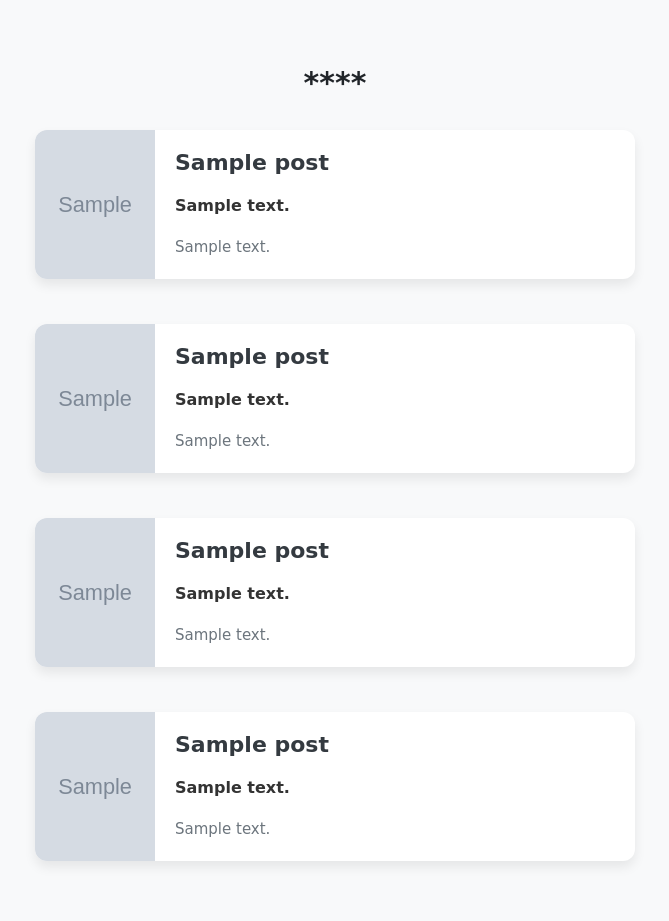
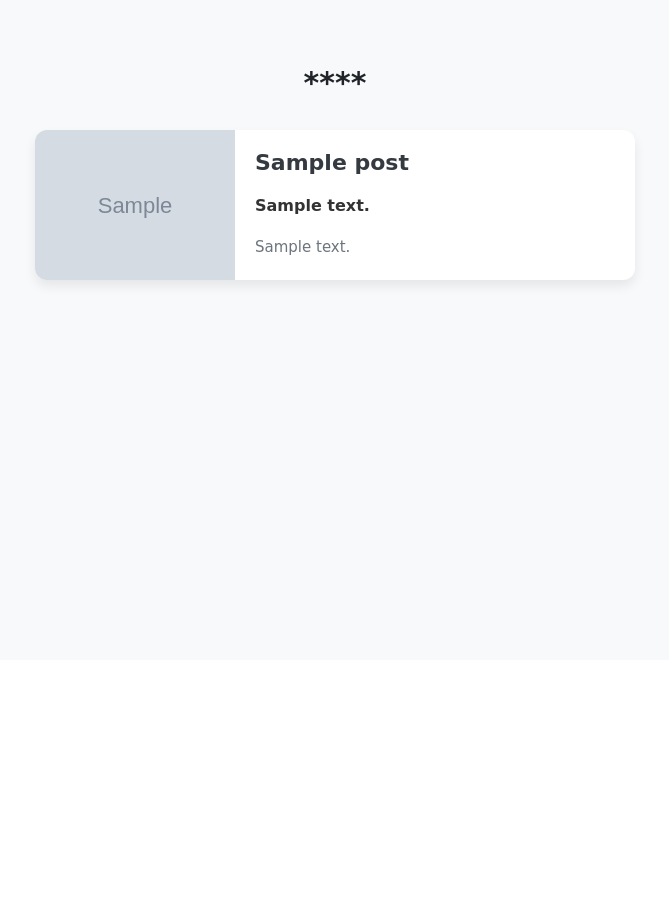
Before and after one commit to Erfan-Safari-Beydokhti/Blog-Django, a Django app: template blog_project/blog/templates/blog/all_post.html in a window 1280 px wide. Shown: the part 140-1061 px from the top of the page, without its empty margins (305-974 px from the left). After the commit the page ends 429 px from the top, so only its background shows below. Run offline with Django 5.2, Linux system fonts and the light colour scheme; the template is opened without the code that fills it: most values are stand-ins (such as "Sample title", 1, 10 or a date in 2020); grey boxes marked "Sample" are stand-in pictures; some web fonts are replaced.

Commit message:
done the all post views and styles

```diff
--- a/blog_project/blog/static/blog/all-posts.css
+++ b/blog_project/blog/static/blog/all-posts.css
@@ -49,12 +49,16 @@
 }
 
 .post img {
-    width: 120px;
+    width: 200px;
     height: auto;
     object-fit: cover;
     flex-shrink: 0;
 }
-
+@media (max-width: 768px) {
+    .post img {
+        width: 100px;
+    }
+}
 .post__content {
     padding: 20px;
     flex-grow: 1;
--- a/blog_project/blog/templates/blog/all_post.html
+++ b/blog_project/blog/templates/blog/all_post.html
@@ -9,13 +9,15 @@
 {% endblock %}
 
 {% block content %}
-<section id="all-posts">
+    <section id="all-posts">
         <h2>**** </h2>
         <ul>
-            {% include 'blog/includes/post.html' %}
-            {% include 'blog/includes/post.html' %}
-            {% include 'blog/includes/post.html' %}
-            {% include 'blog/includes/post.html' %}
+            {% for post in all_posts %}
+                {% include 'blog/includes/post.html' %}
+
+            {% endfor %}
+
+
         </ul>
     </section>
 {% endblock %}
--- a/blog_project/blog/views.py
+++ b/blog_project/blog/views.py
@@ -45,6 +45,9 @@ def IndexView(request):
     latest_posts=sorted_posts[-2:]
     return render(request, 'blog/index.html', {'latest_posts':latest_posts})
 def PostsView(request):
-    return render(request,'blog/all_post.html')
+    context= {
+        'all_posts':all_posts,
+    }
+    return render(request,'blog/all_post.html',context)
 def PostDetail(request, slug):
     return render(request,'blog/post-detail.html')
```
